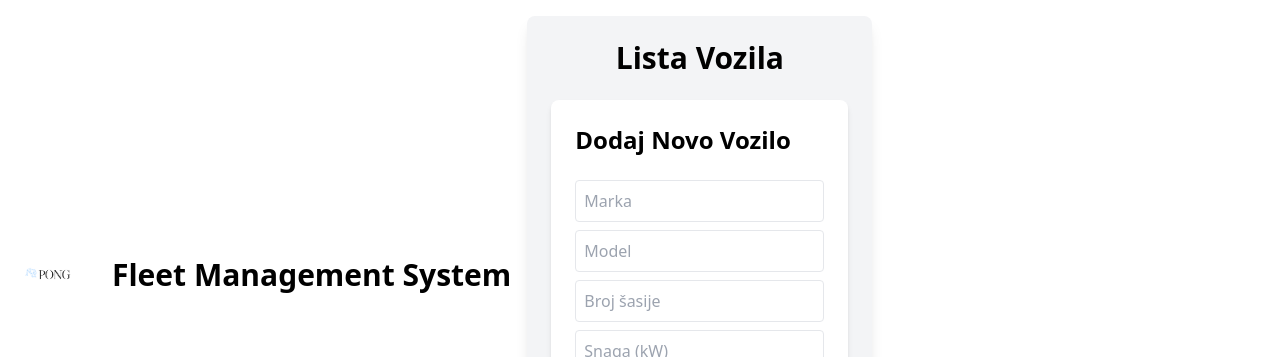
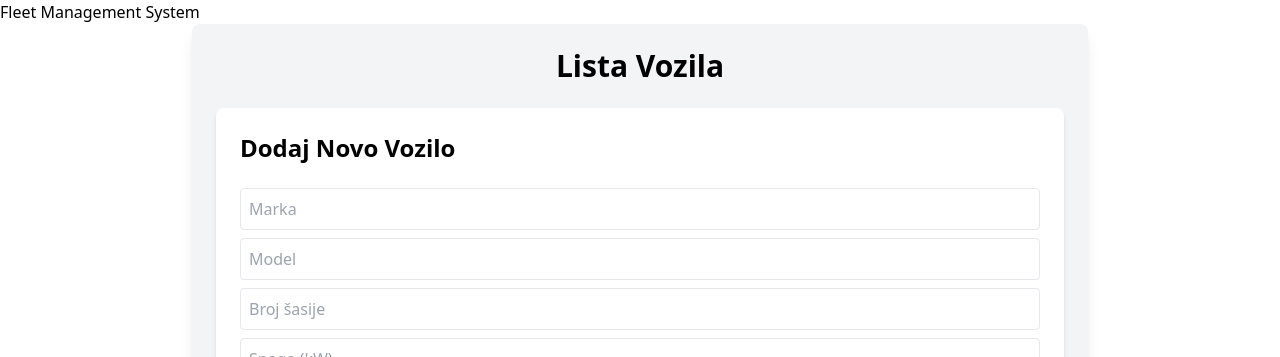
Before and after one commit to sejooo1/fleet-management, a React (Create React App) app in the folder frontend/: page / in a window 1280 px wide. Shown: the top 357 px of the page. Built offline with nearby package versions, Linux system fonts and the light colour scheme; no server answers.

Commit message:
UI changes

```diff
--- a/frontend/src/App.js
+++ b/frontend/src/App.js
@@ -3,9 +3,8 @@ import VehicleList from "./components/VehicleList";
 
 function App() {
   return (
-    <div className="flex items-center space-x-4 p-4">
-      <img src="/pong.png" alt="PONG Logo" className="h-16 w-auto mr-4" />
-      <h1 className="text-3xl font-bold">Fleet Management System</h1>
+    <div>
+      <h1>Fleet Management System</h1>
       <VehicleList />
     </div>
   );
```
